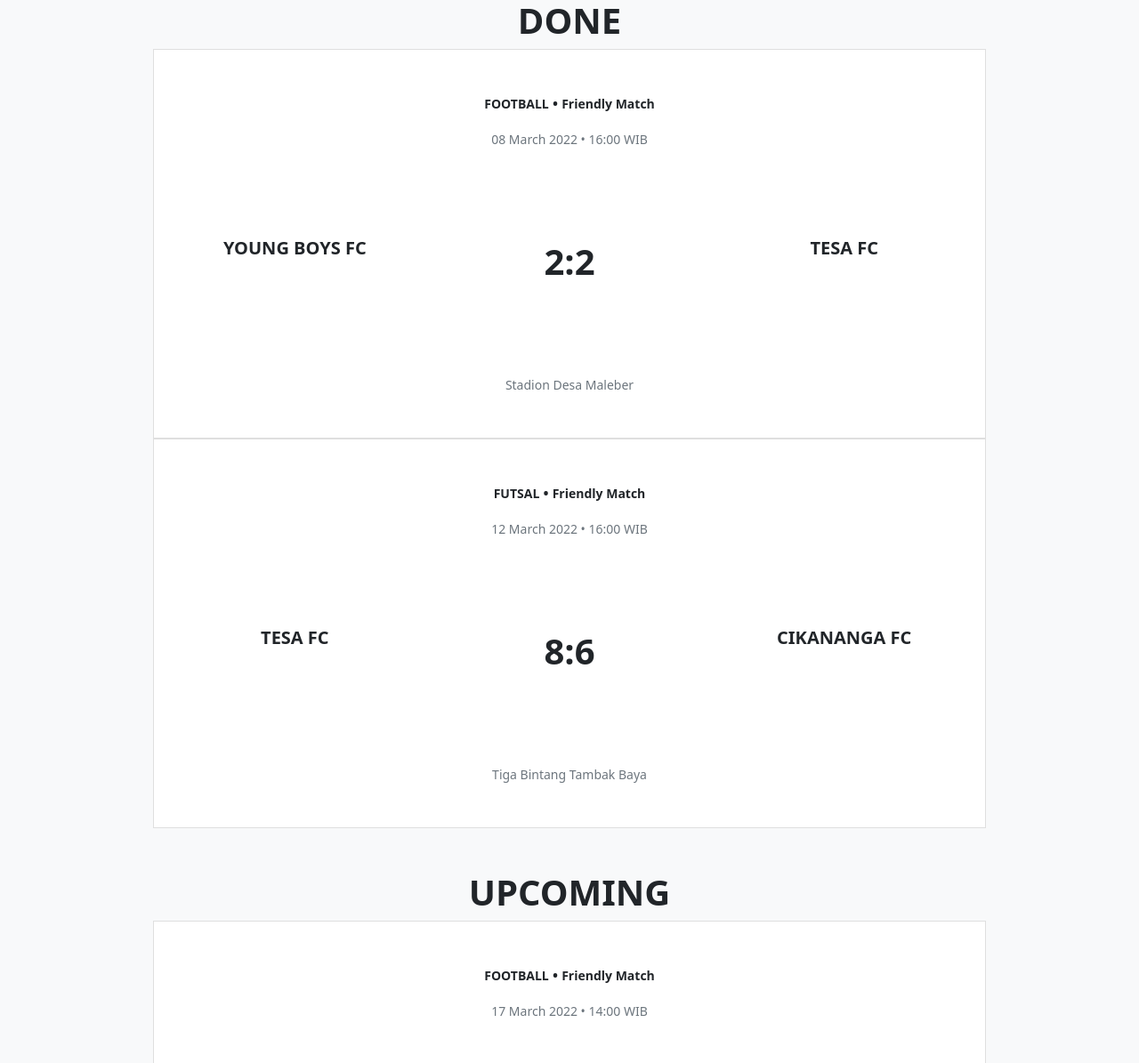
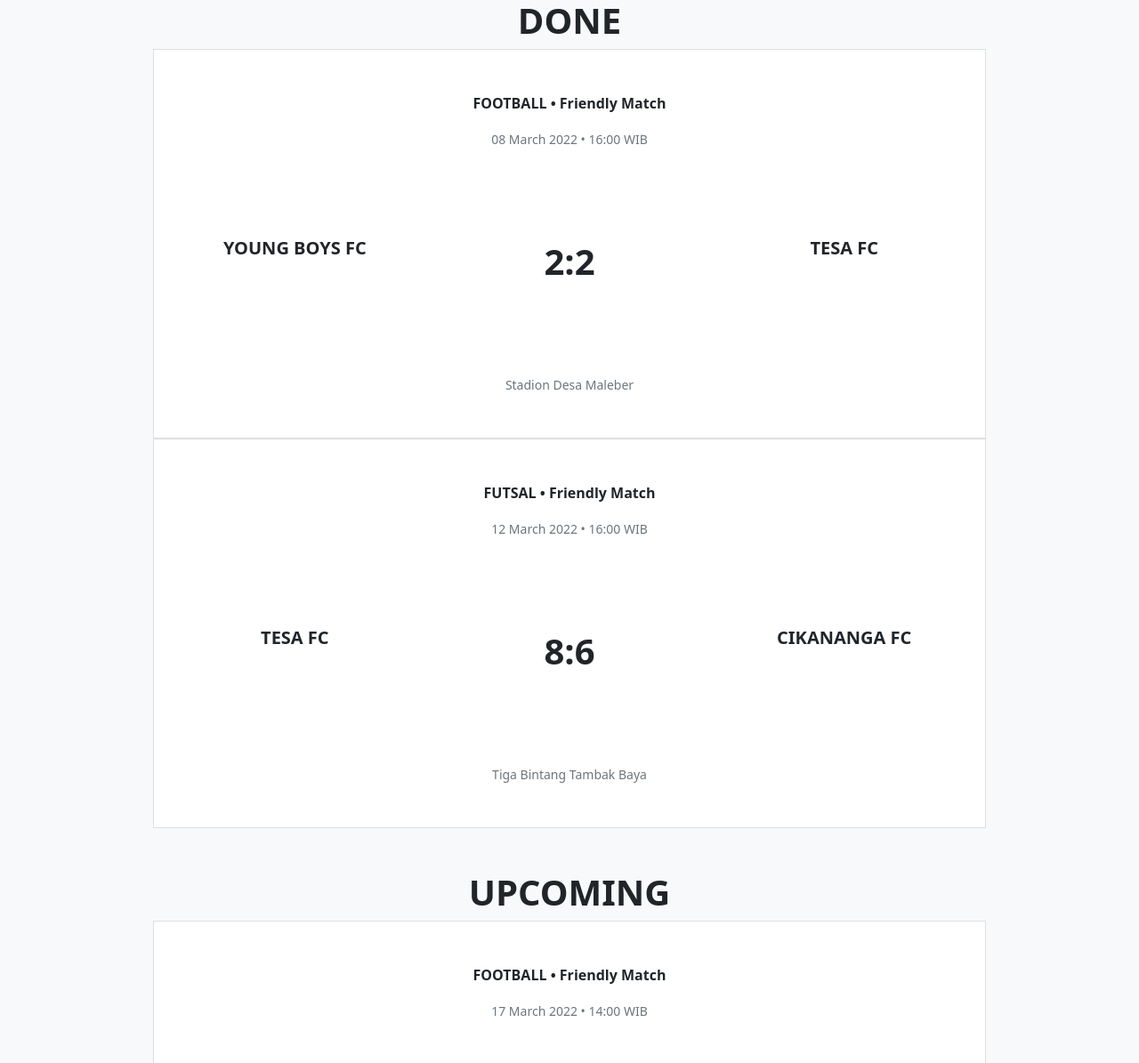
Before and after one commit to tesafc/www2, a Jekyll site: the page built from matches.html, in a window 1280 px wide. Shown: the part 769-1964 px from the top of the page at 89% size. Built offline with Jekyll 4.4.1, drawn with Linux system fonts in a browser that asks for light colours.

Commit message:
Update matches.html

```diff
--- a/matches.html
+++ b/matches.html
@@ -14,7 +14,7 @@ image: /assets/img/logo-4.png
       <div class="col">
         <div class="card rounded-0">
           <div class="card-body py-5">
-            <p class="card-text text-center fw-bolder"><small class="text-uppercase">{{ item.type }}</small> • <small class="text-capitalize">{{ item.competition }}</small></p>
+            <p class="card-text text-center fw-bolder"><span class="text-uppercase">{{ item.type }}</span> • <span class="text-capitalize">{{ item.competition }}</span></p>
             <p class="card-text text-center text-capitalize text-secondary"><small>{{ item.date | date: "%d %B %Y • %R" | append: " WIB" }}</small></p>
             <div class="row row-cols-3 text-center text-uppercase fw-bolder my-5 py-5">
               <div class="col fs-5">{{ item.home }}</div>
```
